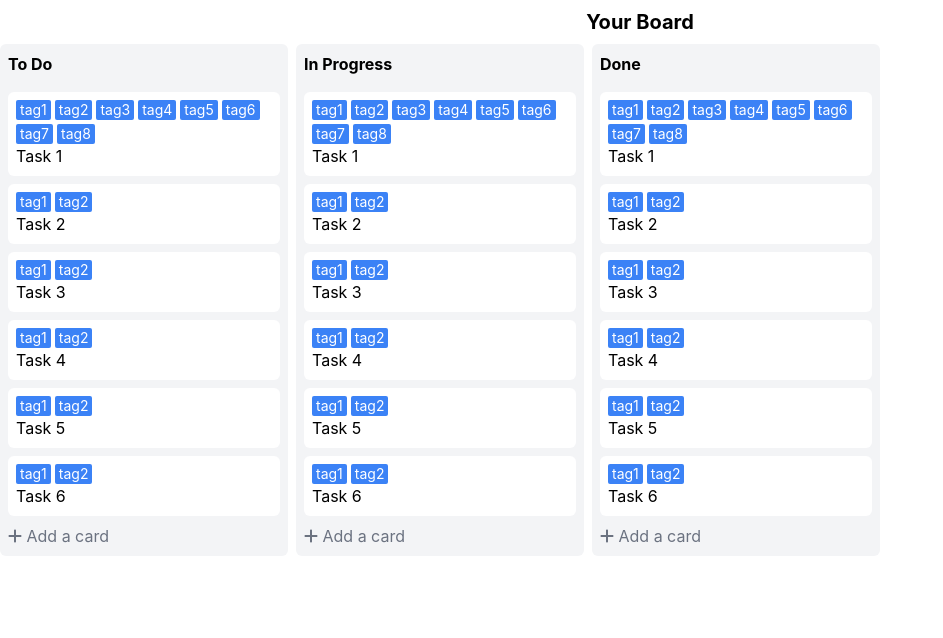
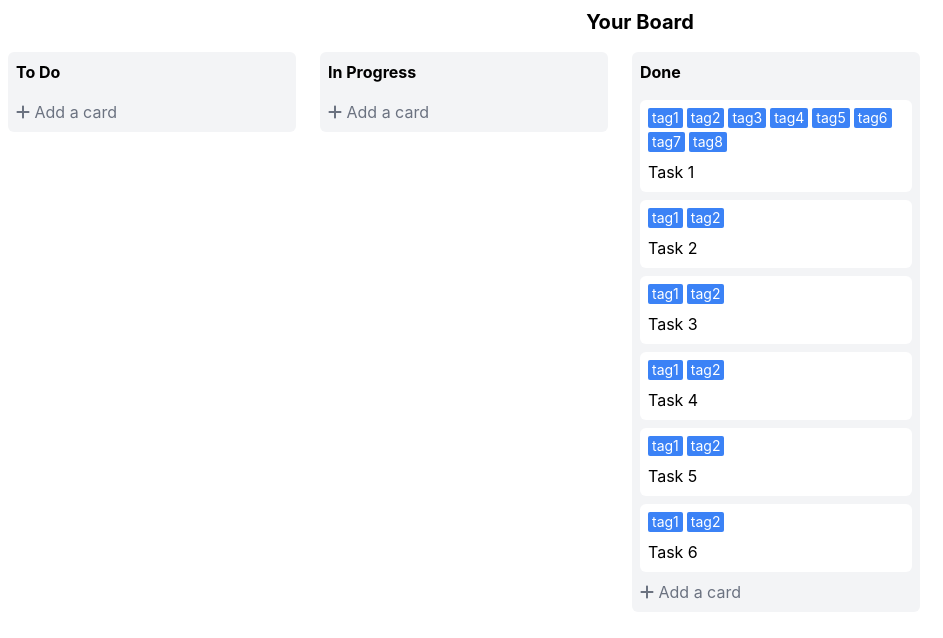
Before and after one commit to Irwnda/kanban-wannabe, a React (Create React App) app: page / in a window 1280 px wide. Shown: the top 638 px of the page, without its empty margins (0-943 px from the left). Built offline with nearby package versions, Linux system fonts and the light colour scheme.

Commit message:
feat: drag and drop

```diff
--- a/src/App.tsx
+++ b/src/App.tsx
@@ -1,7 +1,8 @@
 import React from "react";
 import "./App.css";
-import { Task } from "./types";
+import { ColumnItem, Task } from "./types";
 import { Board, Column } from "./components";
+import { DragDropContext, DropResult } from "react-beautiful-dnd";
 
 function App() {
   const [tasks, setTasks] = React.useState<Task[]>([
@@ -42,15 +43,41 @@ function App() {
       tags: ["tag1", "tag2"],
     },
   ]);
+
+  const [columns, setColumns] = React.useState<ColumnItem[]>([
+    {
+      id: 0,
+      title: "TO-DO",
+      tasks: [1, 2, 3, 4, 5, 6],
+    },
+    {
+      id: 1,
+      title: "IN-PROGRESS",
+      tasks: [],
+    },
+    {
+      id: 2,
+      title: "COMPLETED",
+      tasks: [],
+    },
+  ]);
+
+  const [columnOrder, setColumnOrder] = React.useState([0, 1, 2]);
+
+  const onDragEnd = (result: DropResult) => {
+    const { destination, source, draggableId } = result;
+  };
   return (
+    <DragDropContext onDragEnd={onDragEnd}>
       <div className="container mx-auto bg-white">
         <div className="font-bold text-center text-xl p-2">Your Board</div>
         <Board>
-        <Column title="To Do" tasks={tasks} id={1} />
-        <Column title="In Progress" tasks={tasks} id={2} />
+          <Column title="To Do" tasks={[]} id={1} />
+          <Column title="In Progress" tasks={[]} id={2} />
           <Column title="Done" tasks={tasks} id={3} />
         </Board>
       </div>
+    </DragDropContext>
   );
 }
 
--- a/src/components/Card.tsx
+++ b/src/components/Card.tsx
@@ -2,7 +2,7 @@ import { Task } from "../types";
 
 function Item({ task }: { task: Task }) {
   return (
-    <div className="mb-2 last:mb-0 bg-white p-2 rounded-md w-full">
+    <div className="gap-2 flex flex-col">
       <div className="flex gap-1 w-full flex-wrap">
         {task.tags.map((tag) => (
           <div className="text-sm bg-blue-500 px-1 rounded-sm text-white w-fit">
--- a/src/components/Column.tsx
+++ b/src/components/Column.tsx
@@ -1,20 +1,46 @@
 import { faPlus } from "@fortawesome/free-solid-svg-icons";
 import { FontAwesomeIcon } from "@fortawesome/react-fontawesome";
+import { Draggable, Droppable } from "react-beautiful-dnd";
 import { ColumnProps } from "../types";
-import Item from "./Card";
+import Card from "./Card";
 
 export default function Column({ title, tasks, id }: ColumnProps) {
   return (
+    <Droppable droppableId={`${id}`}>
+      {(droppableProvided, droppableSnapshot) => (
+        <div
+          className={"p-2"}
+          ref={droppableProvided.innerRef}
+          {...droppableProvided.droppableProps}
+        >
           <div className="w-72 h-fit shrink-0 rounded-md bg-gray-100 ">
             <div className="font-bold rounded-t-md p-2">{title}</div>
             <div className="p-2">
               {tasks.map((task, index) => (
-          <Item task={task} key={index} />
+                <Draggable
+                  key={task.id}
+                  draggableId={`${task.id}`}
+                  index={index}
+                >
+                  {(draggableProvided, draggableSnapshot) => (
+                    <div
+                      className="mb-2 last:mb-0 bg-white p-2 rounded-md w-full"
+                      ref={draggableProvided.innerRef}
+                      {...draggableProvided.draggableProps}
+                      {...draggableProvided.dragHandleProps}
+                    >
+                      <Card task={task} key={index} />
+                    </div>
+                  )}
+                </Draggable>
               ))}
               <div className="text-gray-500">
                 <FontAwesomeIcon icon={faPlus} /> Add a card
               </div>
             </div>
           </div>
+        </div>
+      )}
+    </Droppable>
   );
 }
--- a/src/types.ts
+++ b/src/types.ts
@@ -19,3 +19,9 @@ export type ColumnProps = {
 export type ItemType = {
   id: number;
 };
+
+export type ColumnItem = {
+  id: number;
+  title: string;
+  tasks: number[];
+};
```
Lines whose indentation alone changed are shown as unchanged.
